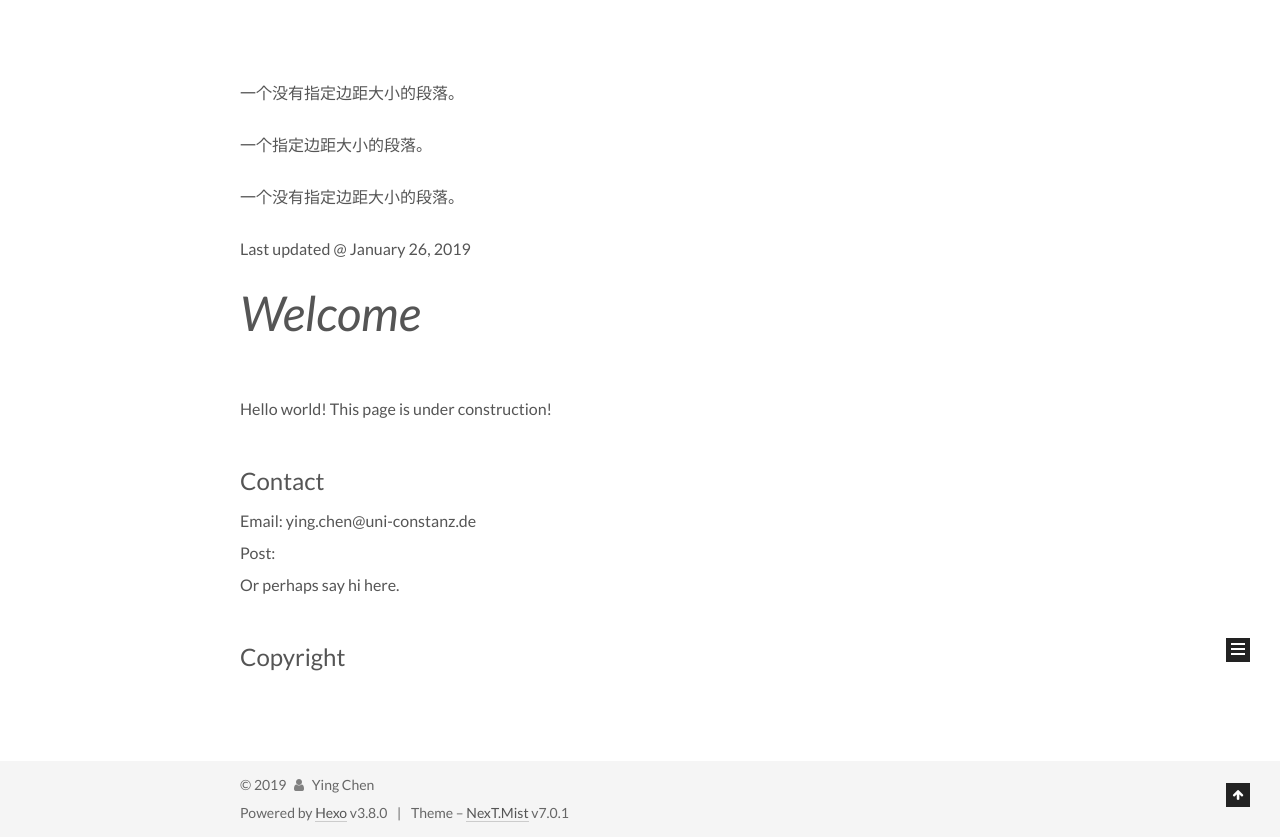
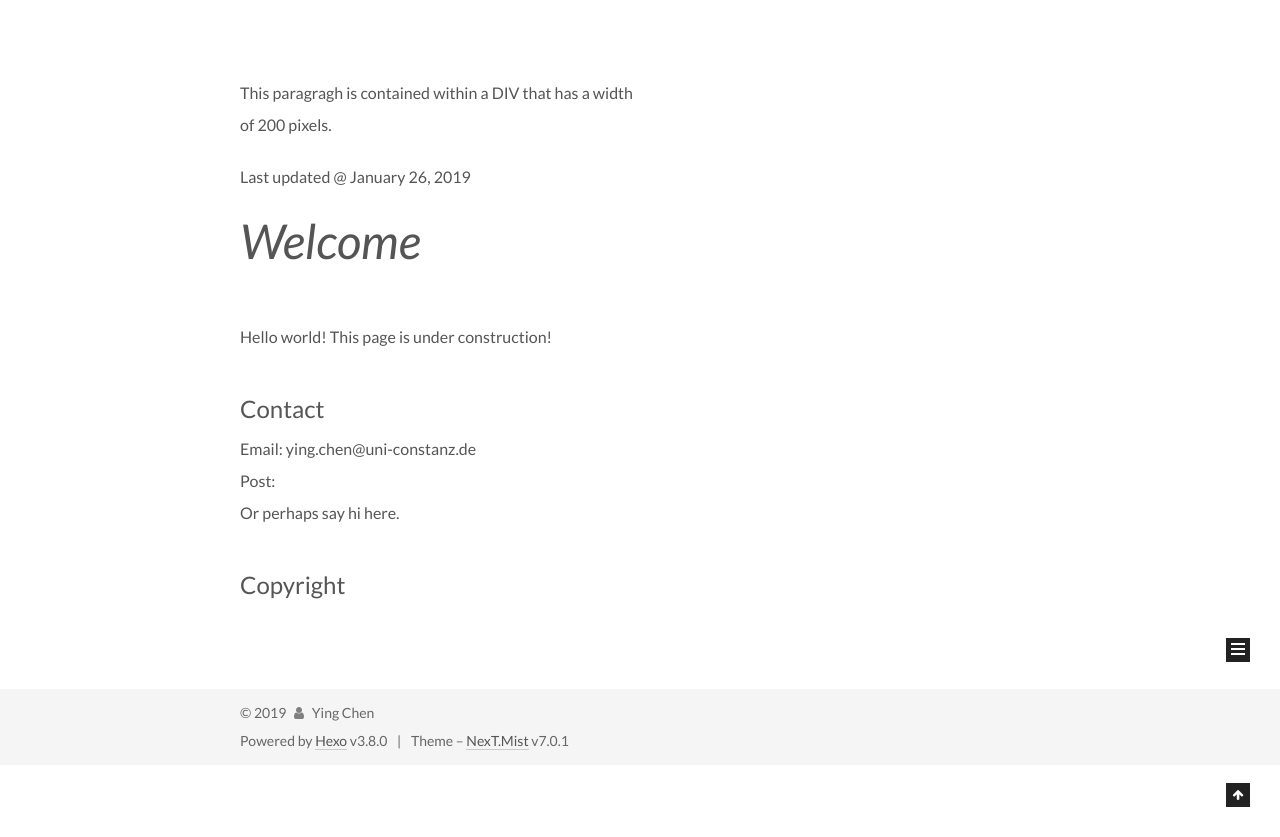
Before and after one commit to ying-chen/ying-chen.github.io, a plain HTML site: page index.html in a window 1280 px wide. Shown: the part 93-930 px from the top of the page. After the commit the page ends 858 px from the top, so only its background shows below. Drawn offline with Linux system fonts and the light colour scheme.

Commit message:
Site updated: 2019-03-03 10:10:04

```diff
--- a/index.html
+++ b/index.html
@@ -625,19 +625,15 @@
   </section>
 -->
 
-<body>
-    <div class="div1">
-        <p>一个没有指定边距大小的段落。</p>
-<p class="ex100">一个指定边距大小的段落。</p>
-<p>一个没有指定边距大小的段落。</p>
-    </div>
-</body>
+<div style="width: 50%;">
+<p>This paragragh is contained within a DIV that has a width of 200 pixels.</p>
+</div>
 
 Last updated @ January 26, 2019
 
 <br><font size="8"><em>Welcome</em></font><br>
 
- <br>Hello world! This page is under construction!<br>
+<br>Hello world! This page is under construction!<br>
 
 <br><font size="5">Contact</font>
 <br>Email: ying.chen@uni-constanz.de
```
